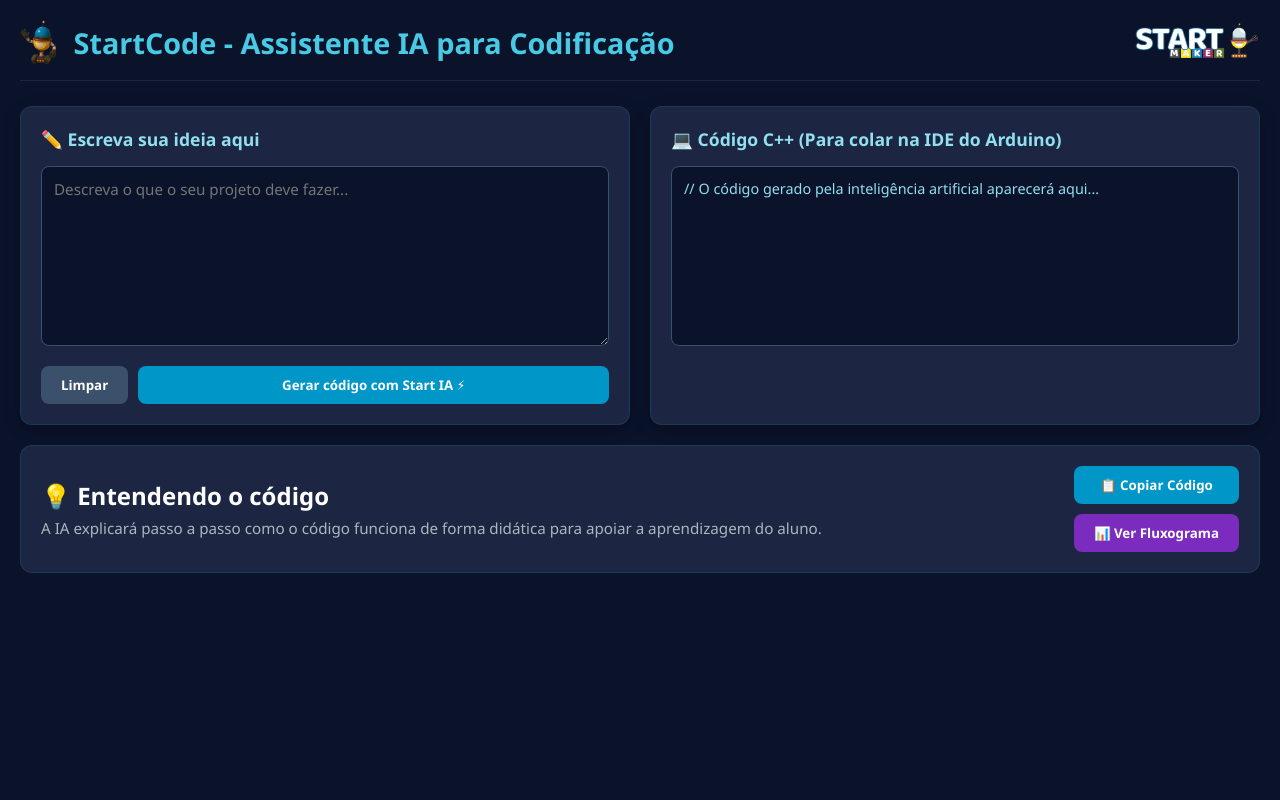
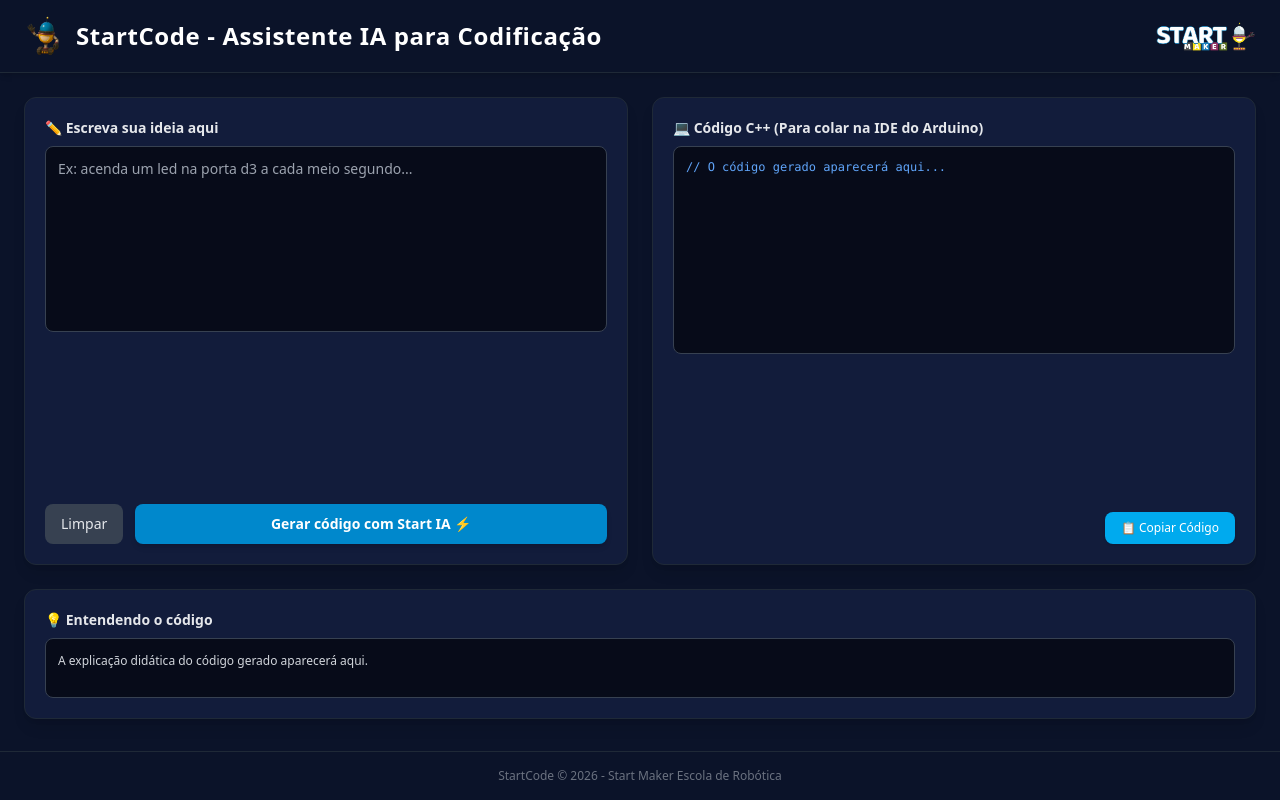
Before and after one commit to robotic-roger/StartCode, a website: page frontend/app.html in a window 1280 px wide. Drawn offline with nearby package versions, Linux system fonts and the light colour scheme.

Commit message:
Update app.html

```diff
--- a/frontend/app.html
+++ b/frontend/app.html
@@ -3,225 +3,93 @@
 <head>
     <meta charset="UTF-8">
     <meta name="viewport" content="width=device-width, initial-scale=1.0">
-    <title>StartCode - Assistente IA para Codificação de Arduino</title>
-    <style>
-        * {
-            box-sizing: border-box;
-            margin: 0;
-            padding: 0;
-            font-family: 'Segoe UI', Tahoma, Geneva, Verdana, sans-serif;
-        }
-        body {
-            background-color: #0b132b;
-            color: #ffffff;
-            padding: 20px;
-        }
-        header {
-            display: flex;
-            justify-content: space-between;
-            align-items: center;
-            margin-bottom: 25px;
-            border-bottom: 1px solid #1c2541;
-            padding-bottom: 15px;
-        }
-        .header-left {
-            display: flex;
-            align-items: center;
-            gap: 15px;
-        }
-        .header-left img {
-            height: 45px;
-        }
-        header h1 {
-            font-size: 1.8rem;
-            color: #48cae4;
-        }
-        .header-right img {
-            height: 40px;
-        }
-        .main-container {
-            display: grid;
-            grid-template-columns: 1fr 1fr;
-            gap: 20px;
-            margin-bottom: 20px;
-        }
-        @media (max-width: 900px) {
-            .main-container {
-                grid-template-columns: 1fr;
-            }
-        }
-        .card {
-            background-color: #1c2541;
-            border-radius: 12px;
-            padding: 20px;
-            border: 1px solid #2bc4ed22;
-            box-shadow: 0 4px 15px rgba(0,0,0,0.3);
-        }
-        .card h2 {
-            font-size: 1.1rem;
-            margin-bottom: 15px;
-            color: #90e0ef;
-            display: flex;
-            align-items: center;
-            gap: 8px;
-        }
-        textarea {
-            width: 100%;
-            height: 180px;
-            background-color: #0b132b;
-            border: 1px solid #3a506b;
-            border-radius: 8px;
-            color: #fff;
-            padding: 12px;
-            font-size: 0.95rem;
-            resize: vertical;
-            outline: none;
-        }
-        textarea:focus {
-            border-color: #48cae4;
-        }
-        pre {
-            width: 100%;
-            height: 180px;
-            background-color: #0b132b;
-            border: 1px solid #3a506b;
-            border-radius: 8px;
-            color: #90e0ef;
-            padding: 12px;
-            font-family: 'Courier New', Courier, monospace;
-            overflow: auto;
-            font-size: 0.9rem;
-        }
-        .button-group {
-            display: flex;
-            gap: 10px;
-            margin-top: 15px;
-        }
-        button {
-            padding: 10px 20px;
-            border: none;
-            border-radius: 8px;
-            font-weight: bold;
-            cursor: pointer;
-            transition: background 0.2s;
-        }
-        .btn-primary {
-            background-color: #0096c7;
-            color: white;
-            flex: 1;
-        }
-        .btn-primary:hover {
-            background-color: #0077b6;
-        }
-        .btn-secondary {
-            background-color: #3a506b;
-            color: white;
-        }
-        .btn-secondary:hover {
-            background-color: #475d7c;
-        }
-        .btn-action {
-            background-color: #0096c7;
-            color: white;
-        }
-        .btn-action:hover {
-            background-color: #0077b6;
-        }
-        .btn-purple {
-            background-color: #7b2cbf;
-            color: white;
-        }
-        .btn-purple:hover {
-            background-color: #5a189a;
-        }
-        .bottom-section {
-            display: grid;
-            grid-template-columns: 1fr auto;
-            gap: 20px;
-            background-color: #1c2541;
-            border-radius: 12px;
-            padding: 20px;
-            align-items: center;
-            border: 1px solid #2bc4ed22;
-        }
-        @media (max-width: 768px) {
-            .bottom-section {
-                grid-template-columns: 1fr;
-            }
-        }
-        .explanation-box p {
-            color: #adb5bd;
-            font-size: 0.95rem;
-            line-height: 1.5;
-            margin-top: 5px;
-        }
-        .action-buttons {
-            display: flex;
-            flex-direction: column;
-            gap: 10px;
-        }
-    </style>
+    <title>StartCode - Assistente IA para Codificação</title>
+    <link rel="icon" type="image/png" href="/start.png">
+    <script src="https://cdn.tailwindcss.com"></script>
 </head>
-<body>
+<body class="bg-[#0b1329] text-gray-100 min-h-screen flex flex-col justify-between">
 
-    <header>
-        <div class="header-left">
-            <img src="start.png" alt="Robô StartCode">
-            <h1>StartCode - Assistente IA para Codificação</h1>
+    <!-- Cabeçalho -->
+    <header class="w-full bg-[#0b1329] border-b border-gray-800 py-4 px-6 flex items-center justify-between shadow-md">
+        <div class="flex items-center space-x-3">
+            <img src="/start.png" alt="Robô Start" class="w-10 h-10 object-contain">
+            <h1 class="text-2xl font-bold tracking-wide text-white">StartCode - Assistente IA para Codificação</h1>
         </div>
-        <div class="header-right">
-            <img src="logo.png" alt="Logo Start Maker">
+        <div>
+            <img src="/logo.png" alt="Logo Start Maker" class="h-8 object-contain">
         </div>
     </header>
 
-    <div class="main-container">
-        <!-- Caixa de Entrada -->
-        <div class="card">
-            <h2>✏️ Escreva sua ideia aqui</h2>
-            <textarea id="promptInput" placeholder="Descreva o que o seu projeto deve fazer..."></textarea>
-            <div class="button-group">
-                <button class="btn-secondary" onclick="limparCampos()">Limpar</button>
-                <button class="btn-primary" id="btnGerar" onclick="gerarCodigo()">Gerar código com Start IA ⚡</button>
+    <!-- Conteúdo Principal -->
+    <main class="flex-grow p-6 max-w-7xl mx-auto w-full grid grid-cols-1 lg:grid-cols-2 gap-6">
+
+        <!-- Caixa de Entrada (Prompt) -->
+        <div class="bg-[#121c3b] border border-gray-800 rounded-xl p-5 flex flex-col justify-between shadow-lg">
+            <div>
+                <label class="block text-sm font-semibold text-gray-200 mb-2 flex items-center space-x-2">
+                    <span>✏️ Escreva sua ideia aqui</span>
+                </label>
+                <textarea id="promptInput" rows="8" placeholder="Ex: acenda um led na porta d3 a cada meio segundo..." class="w-full bg-[#070b19] border border-gray-700 rounded-lg p-3 text-gray-100 focus:outline-none focus:border-blue-500 resize-none text-sm"></textarea>
+            </div>
+            <div class="flex space-x-3 mt-4">
+                <button id="btnLimpar" class="px-4 py-2.5 bg-gray-700 hover:bg-gray-600 text-gray-200 font-medium rounded-lg text-sm transition">Limpar</button>
+                <button id="btnGerar" class="flex-grow py-2.5 bg-[#0088cc] hover:bg-[#0077b3] text-white font-semibold rounded-lg text-sm transition flex items-center justify-center space-x-2 shadow-md">
+                    <span>Gerar código com Start IA ⚡</span>
+                </button>
             </div>
         </div>
 
         <!-- Caixa de Código C++ -->
-        <div class="card">
-            <h2>💻 Código C++ (Para colar na IDE do Arduino)</h2>
-            <pre><code id="codeOutput">// O código gerado pela inteligência artificial aparecerá aqui...</code></pre>
+        <div class="bg-[#121c3b] border border-gray-800 rounded-xl p-5 flex flex-col justify-between shadow-lg">
+            <div>
+                <div class="flex items-center justify-between mb-2">
+                    <label class="text-sm font-semibold text-gray-200 flex items-center space-x-2">
+                        <span>💻 Código C++ (Para colar na IDE do Arduino)</span>
+                    </label>
+                </div>
+                <pre id="codeOutput" class="w-full h-52 bg-[#070b19] border border-gray-700 rounded-lg p-3 text-blue-400 font-mono text-xs overflow-auto select-all">// O código gerado aparecerá aqui...</pre>
+            </div>
+            <div class="flex justify-end mt-4">
+                <button id="btnCopiar" class="px-4 py-2 bg-[#00aaee] hover:bg-[#0099dd] text-white font-medium rounded-lg text-xs transition flex items-center space-x-1 shadow">
+                    <span>📋 Copiar Código</span>
+                </button>
             </div>
         </div>
 
-    <!-- Secção Inferior (Explicação e Ações) -->
-    <div class="bottom-section">
-        <div class="explanation-box">
-            <h2>💡 Entendendo o código</h2>
-            <p id="explanationOutput">A IA explicará passo a passo como o código funciona de forma didática para apoiar a aprendizagem do aluno.</p>
-        </div>
-        <div class="action-buttons">
-            <button class="btn-action" onclick="copiarCodigo()">📋 Copiar Código</button>
-            <button class="btn-purple" onclick="verFluxograma()">📊 Ver Fluxograma</button>
+    </main>
+
+    <!-- Secção de Explicação -->
+    <section class="max-w-7xl mx-auto w-full px-6 mb-8">
+        <div class="bg-[#121c3b] border border-gray-800 rounded-xl p-5 shadow-lg">
+            <h2 class="text-sm font-semibold text-gray-200 mb-2 flex items-center space-x-2">
+                <span>💡 Entendendo o código</span>
+            </h2>
+            <div id="explanationOutput" class="text-xs text-gray-300 leading-relaxed bg-[#070b19] border border-gray-700 rounded-lg p-3 min-h-[60px]">
+                A explicação didática do código gerado aparecerá aqui.
             </div>
         </div>
+    </section>
 
+    <!-- Rodapé -->
+    <footer class="w-full text-center py-4 text-xs text-gray-500 border-t border-gray-800">
+        StartCode © 2026 - Start Maker Escola de Robótica
+    </footer>
+
+    <!-- Script de Integração com o Servidor -->
     <script>
-        let dadosGlobais = null;
-
-        async function gerarCodigo() {
-            const prompt = document.getElementById('promptInput').value.trim();
         const btnGerar = document.getElementById('btnGerar');
+        const btnLimpar = document.getElementById('btnLimpar');
+        const btnCopiar = document.getElementById('btnCopiar');
+        const promptInput = document.getElementById('promptInput');
         const codeOutput = document.getElementById('codeOutput');
         const explanationOutput = document.getElementById('explanationOutput');
 
-            if (!prompt) {
-                alert("Por favor, escreva a ideia do projeto.");
-                return;
-            }
+        btnGerar.addEventListener('click', async () => {
+            const prompt = promptInput.value.trim();
+            if (!prompt) return;
 
-            btnGerar.innerText = "A gerar código inteligente...";
-            btnGerar.disabled = true;
-            codeOutput.innerText = "// A gerar código...";
-            explanationOutput.innerHTML = "A estruturar a explicação didática para o aluno...";
+            codeOutput.innerText = "// A gerar código com inteligência artificial...";
+            explanationOutput.innerHTML = "A processar o pedido...";
 
             try {
                 const response = await fetch('/api/gerar-codigo', {
@@ -233,50 +101,31 @@
                 const data = await response.json();
 
                 if (data.success) {
-                    dadosGlobais = data;
                     codeOutput.innerText = data.code;
                     explanationOutput.innerHTML = data.explanation;
                 } else {
                     codeOutput.innerText = "// Erro ao gerar código.";
-                    explanationOutput.innerHTML = `<span style="color: #ff6b6b;">${data.error || "Erro ao gerar o código."}</span>`;
+                    explanationOutput.innerHTML = `<span class="text-red-400">${data.error || 'Erro desconhecido'}</span>`;
                 }
             } catch (err) {
                 console.error(err);
                 codeOutput.innerText = "// Erro de conexão com o servidor.";
-                explanationOutput.innerHTML = `<span style="color: #ff6b6b;">Erro de ligação à inteligência artificial.</span>`;
-            } finally {
-                btnGerar.innerText = "Gerar código com Start IA ⚡";
-                btnGerar.disabled = false;
+                explanationOutput.innerHTML = `<span class="text-red-400">Falha na comunicação com a API.</span>`;
             }
-        }
+        });
 
-        function limparCampos() {
-            document.getElementById('promptInput').value = '';
-            document.getElementById('codeOutput').innerText = '// O código gerado pela inteligência artificial aparecerá aqui...';
-            document.getElementById('explanationOutput').innerText = 'A IA explicará passo a passo como o código funciona de forma didática para apoiar a aprendizagem do aluno.';
-            dadosGlobais = null;
-        }
+        btnLimpar.addEventListener('click', () => {
+            promptInput.value = '';
+            codeOutput.innerText = '// O código gerado aparecerá aqui...';
+            explanationOutput.innerHTML = 'A explicação didática do código gerado aparecerá aqui.';
+        });
 
-        function copiarCodigo() {
-            const codigo = document.getElementById('codeOutput').innerText;
-            navigator.clipboard.writeText(codigo).then(() => {
-                alert("Código copiado para a área de transferência!");
+        btnCopiar.addEventListener('click', () => {
+            const textoCodigo = codeOutput.innerText;
+            navigator.clipboard.writeText(textoCodigo);
+            btnCopiar.innerText = 'Copiado! ✓';
+            setTimeout(() => { btnCopiar.innerText = '📋 Copiar Código'; }, 2000);
         });
-        }
-
-        function verFluxograma() {
-            if (!dadosGlobais || !dadosGlobais.flowchart) {
-                alert("Gere primeiro um código para visualizar o respetivo fluxograma.");
-                return;
-            }
-
-            // Exemplo simples ou modal para apresentar os passos do fluxograma gerado pela IA
-            let textoFluxograma = "📊 FLUXOGRAMA DO PROJETO:\n\n";
-            dadosGlobais.flowchart.forEach((passo, index) => {
-                textoFluxograma += `${index + 1}. [${passo.tipo.toUpperCase()}] ${passo.texto || ''}\n`;
-            });
-            alert(textoFluxograma);
-        }
     </script>
 </body>
 </html>
```
Lines whose indentation alone changed are shown as unchanged.
